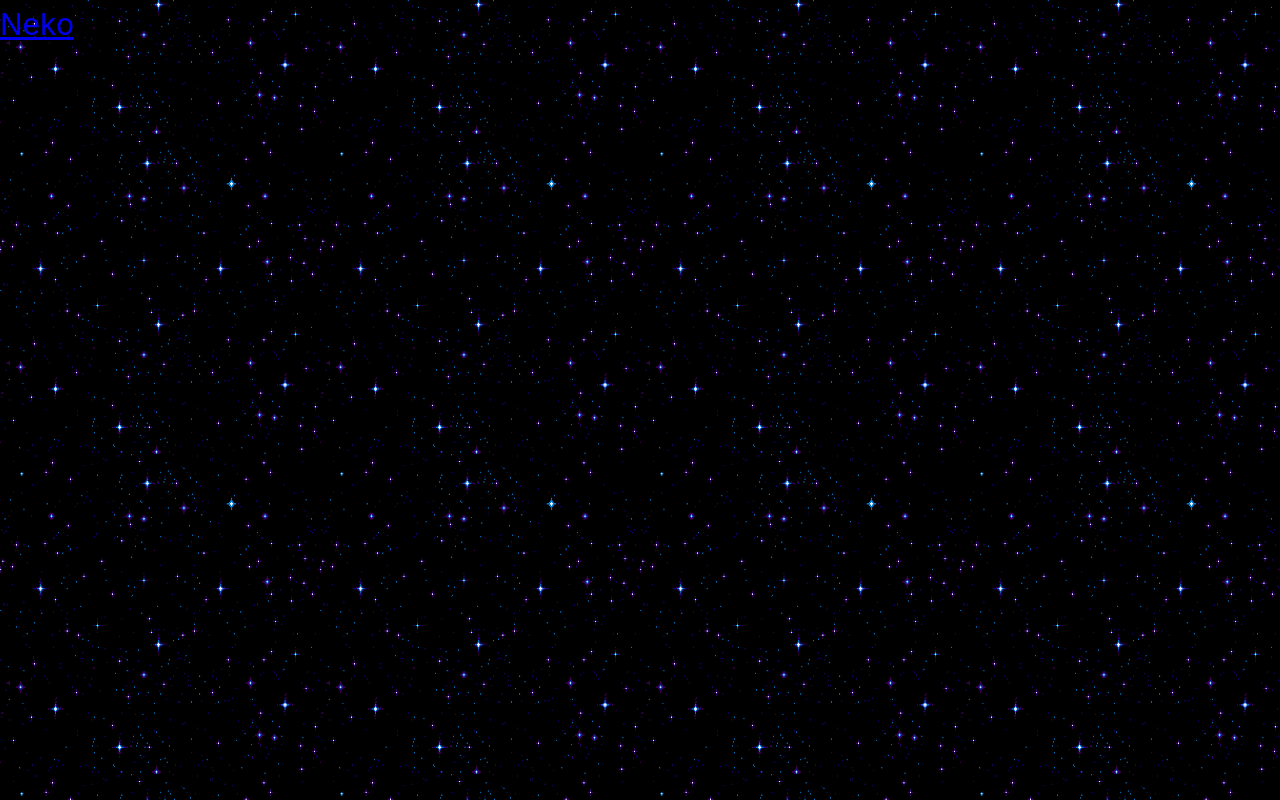
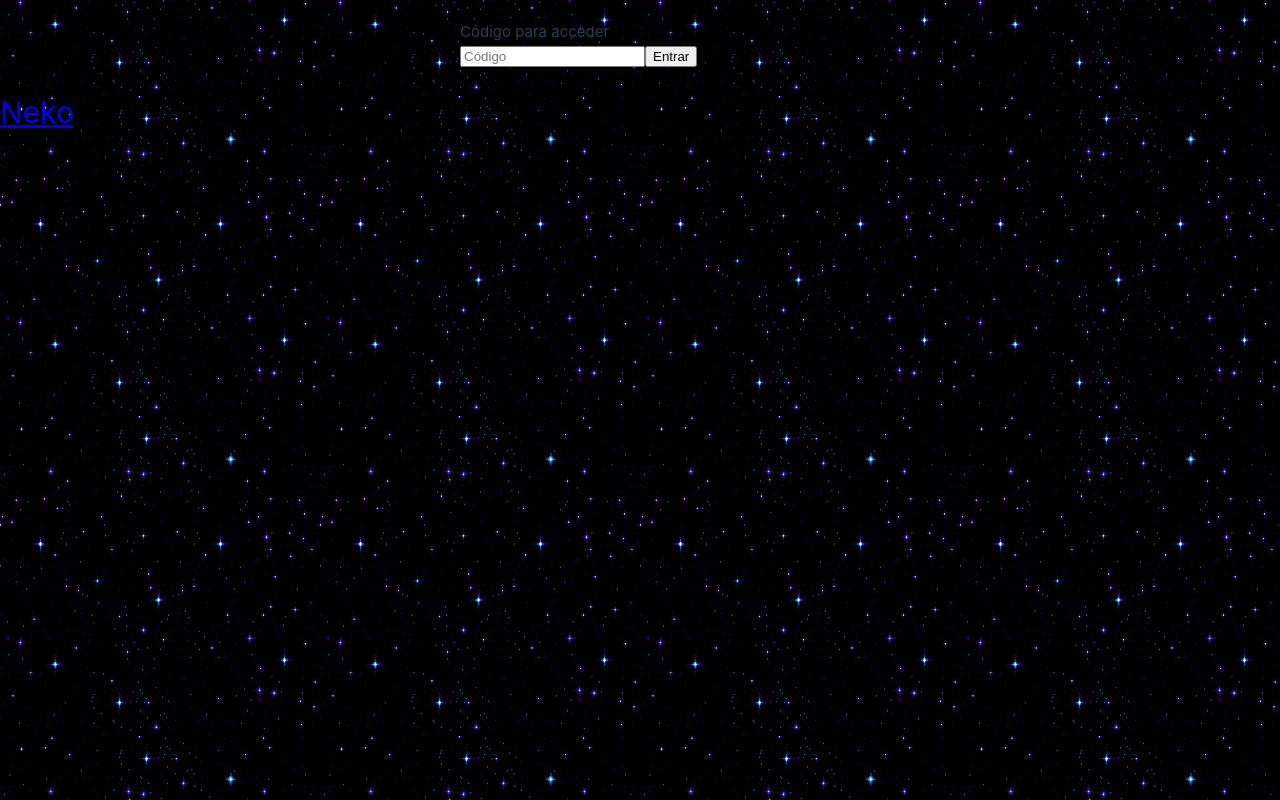
Before and after one commit to JairoLara/lechebronca-front, a Vue app in the folder Lechebronca/: page /Admin in a window 1280 px wide. Before the commit this address had no page. Built offline with nearby package versions, Linux system fonts and the light colour scheme.

Commit message:
admin vista

```diff
--- a/Lechebronca/src/router/index.js
+++ b/Lechebronca/src/router/index.js
@@ -1,11 +1,25 @@
 import { createRouter, createWebHistory } from 'vue-router';
 import Upload from '../components/Upload.vue';
 import HomeView from '../views/HomeView.vue';
+import AdminLogin from '@/views/AdminLogin.vue';
+import AdminPanel from '@/views/AdminPanel.vue';
 
 const routes = [
   { path: '/',
     name: 'Home',
     component: HomeView
+  },
+  { path: '/upload',
+    name: 'upload',
+    component: Upload
+  },
+  { path: '/Admin',
+    name: 'admin',
+    component: AdminLogin
+  },
+  { path: '/admin/panel',
+    name: 'proyectos',
+    component: AdminPanel
   },
 ];
 
--- /dev/null
+++ b/Lechebronca/src/views/AdminLogin.vue
@@ -0,0 +1,55 @@
+<template>
+  <div class="admin-login">
+    <p>Código para acceder</p>
+
+    <form @submit.prevent="entrar">
+      <input v-model="codigo" type="password" placeholder="Código" required />
+      <button type="submit">Entrar</button>
+    </form>
+
+    <p>{{ mensaje }}</p>
+  </div>
+</template>
+
+<script>
+export default {
+  name: 'AdminLogin',
+  data() {
+    return {
+      codigo: '',
+      mensaje: '',
+      backendUrl: 'https://lechebronca-backend-production-b77f.up.railway.app'
+      // 'http://localhost:3000'
+      //  https://lechebronca-backend-production-b77f.up.railway.app
+    };
+  },
+  methods: {
+    async entrar() {
+      try {
+        const res = await fetch(`${this.backendUrl}/admin/entrar`, {
+          method: 'POST',
+          headers: { 'Content-Type': 'application/json' },
+          body: JSON.stringify({ codigo: this.codigo })
+        });
+
+        const data = await res.json();
+        this.mensaje = data.mensaje;
+
+        if (data.acceso) {
+          this.$router.push('/admin/panel');
+        }
+      } catch (error) {
+        this.mensaje = 'Ocurrió un error al verificar el código';
+      }
+    }
+  }
+};
+</script>
+
+<style scoped>
+.admin-login {
+  max-width: 400px;
+  margin: auto;
+  padding: 20px;
+}
+</style>
--- /dev/null
+++ b/Lechebronca/src/views/AdminPanel.vue
@@ -0,0 +1,3 @@
+<template>
+    <p>HOLA</p>
+</template>
```
